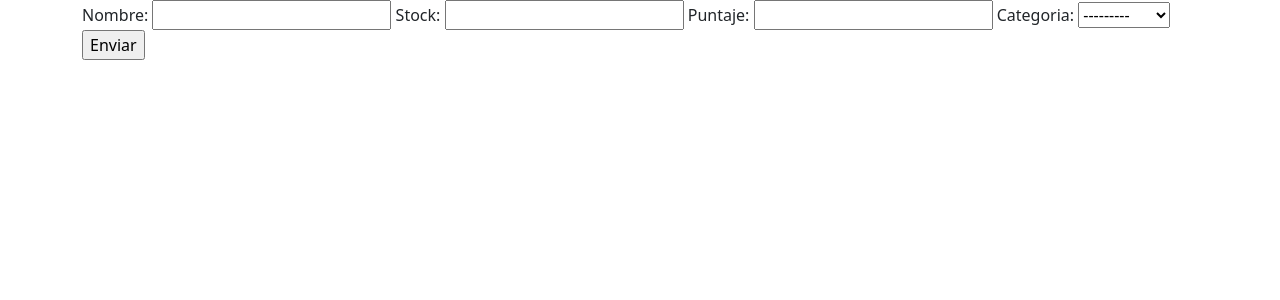
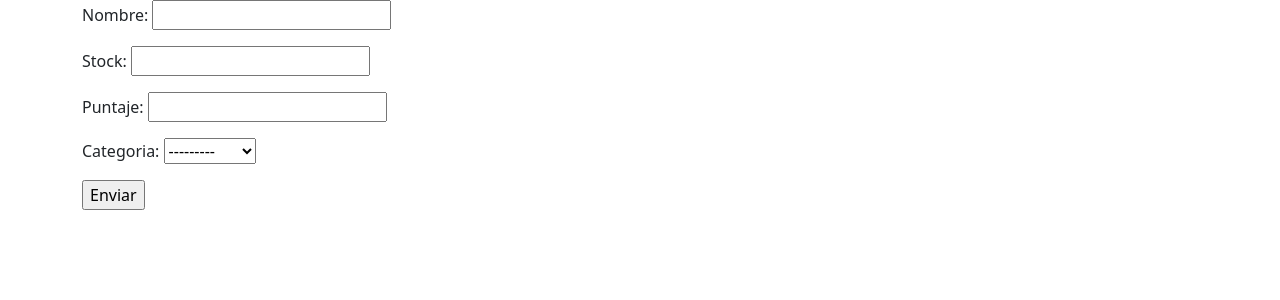
Before and after one commit to JuliLaterza/Django_Python, a Django app: page /productos/formulario in a window 1280 px wide. Shown: the top 300 px of the page. Run offline with Django 4.2, Linux system fonts and the light colour scheme; data comes from the database, SQL or seed files in the repository; both versions use the stored data as it was after the commit.

Commit message:
forms update

```diff
--- a/productos/templates/form_snippet.html
+++ b/productos/templates/form_snippet.html
@@ -1,7 +1,10 @@
 {% for field in form %}
-
+<div class = "mb-3">
     {{ field.label_tag }} {{ field }}
+    <div class="invalid-feedback">
     {% for error in field.errors %}
         {{ error }}
     {% endfor %}
+    </div>
+</div>
 {% endfor %}
--- a/productos/templates/producto_formulario.html
+++ b/productos/templates/producto_formulario.html
@@ -1,10 +1,9 @@
 {% extends 'base.html' %}
-
-
 
 {% block content %}
 
 <form
+
     action= "{% url 'producto:formulario' %}"
     method='post'>
 
```
Also changed, not shown: db.sqlite3.
